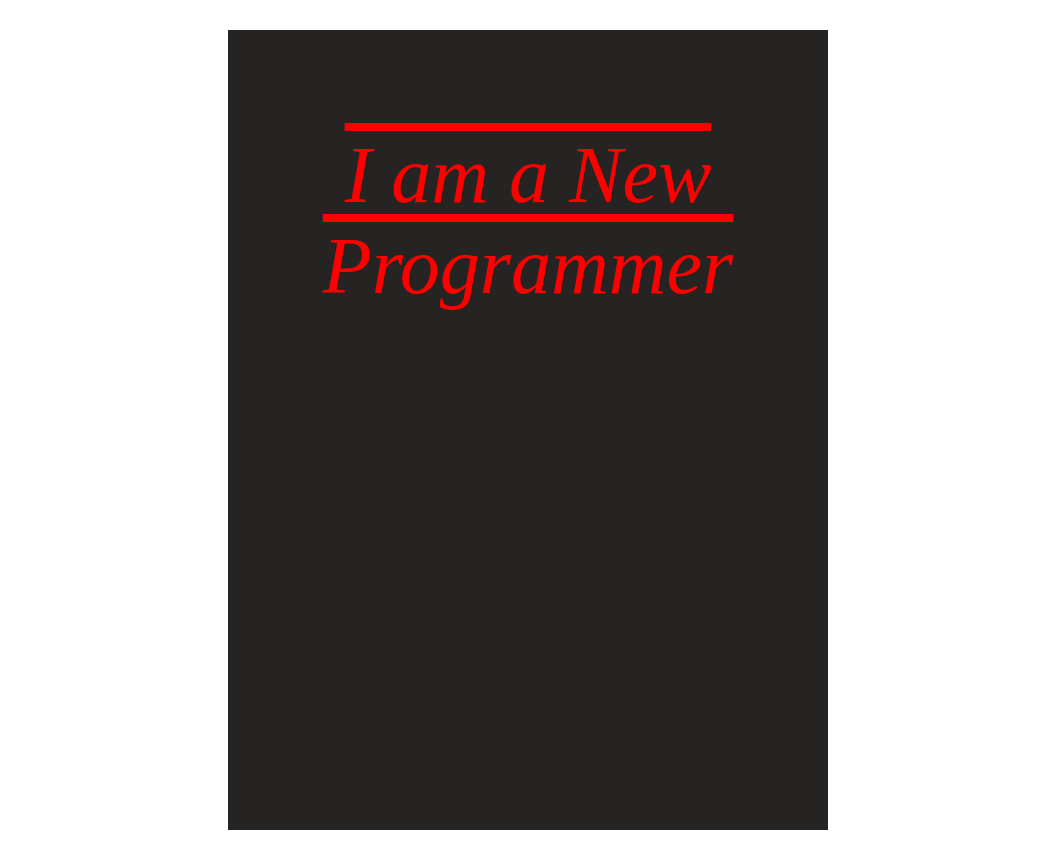
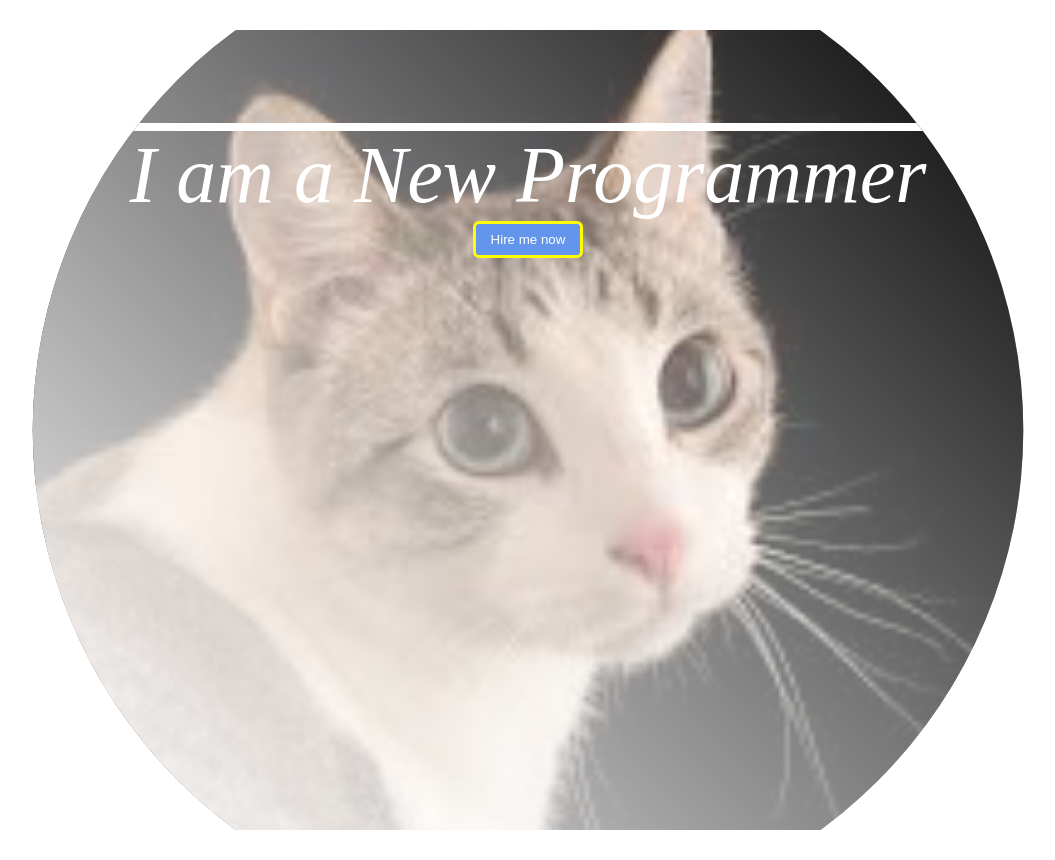
Before and after one commit to sifat-10/html-css-conceptual, a plain HTML site: page kickstart-html-and-css/index.html in a window 1280 px wide. Shown: the whole page, without its empty margins (112-1167 px from the left). Drawn offline with Linux system fonts and the light colour scheme.

Commit message:
Last one

```diff
--- a/kickstart-html-and-css/index.html
+++ b/kickstart-html-and-css/index.html
@@ -17,6 +17,10 @@
 <body>
     <div id="heading-parent">
         <h2>I am a New Programmer</h2>
+        <div class="btn-parent">
+            <button class="btn">Hire me now</button>
+        </div>
+
 
     </div>
 
--- a/kickstart-html-and-css/style/style.css
+++ b/kickstart-html-and-css/style/style.css
@@ -3,7 +3,7 @@
     padding: 0;
 }
 h2{
-    color: red;
+    color: white;
     font-style: italic;
     font-weight: lighter;
     font-family: 'Times New Roman', Times, serif;
@@ -13,9 +13,30 @@ h2{
 }
 
 #heading-parent{
-    background-color: rgb(37, 36, 35);
+    background-image: linear-gradient(45deg,#fff,transparent), url(../asset/cat.jpeg);
+    background-repeat: no-repeat;
+    background-size: cover;
+    background-position: center;
+    clip-path: circle(51.5% at 50% 50%);
     height: 600px;
     padding: 100px 0;
-    width: 600px;
+    max-width: 1100px;
+    /* 1100px width paile ne naile full ne  */
     margin: 30px auto;
 }
+.btn-parent{
+    text-align: center;
+}
+
+.btn{
+    background-color:cornflowerblue ;
+    padding: 8px 15px;
+    color: white;
+    border-style: solid;
+    border-color: yellow;
+    border-width: 3px;
+    border-radius: 6px;
+
+
+    /* merging padding inline element e kora jay na  */
+}
```
Also changed, not shown: kickstart-html-and-css/asset/cat.jpeg (added).
